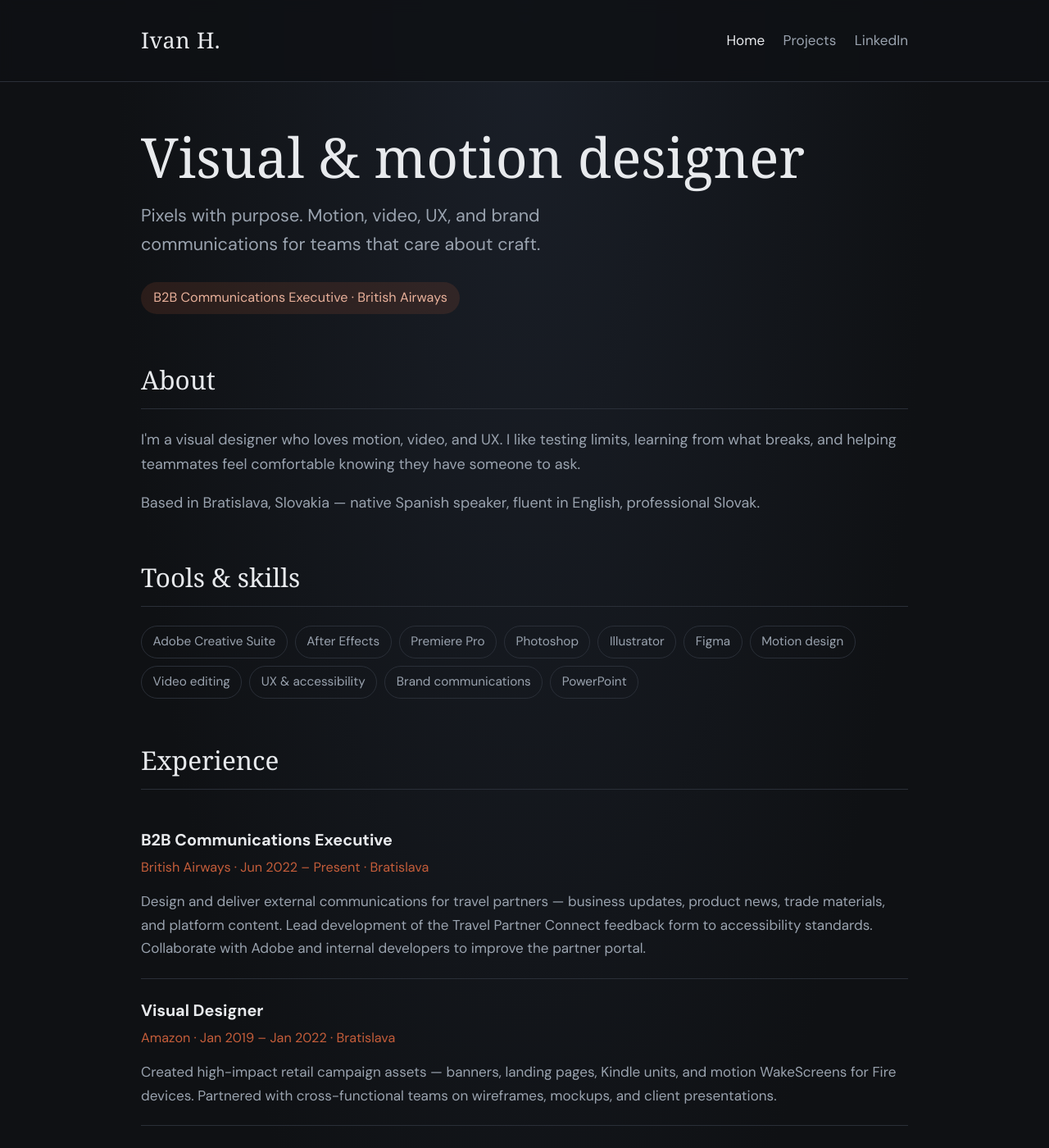
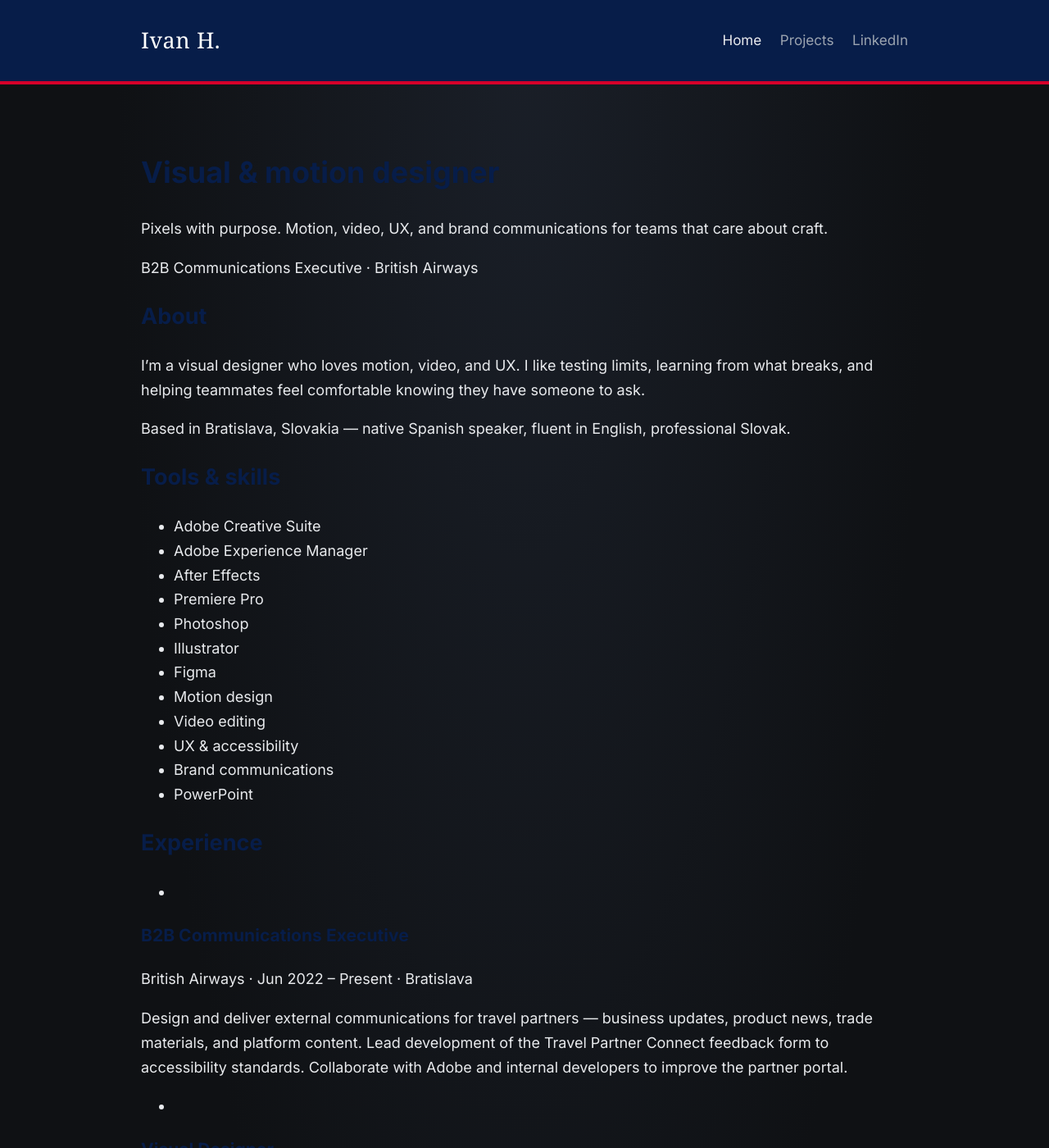
Before and after one commit to ivanhb-sk/ivanhb-sk.github.io, a Jekyll site: the page built from index.md, in a window 1280 px wide and 1400 px high. Shown: the whole window at 82% size. Built offline with Jekyll 4.4.1, drawn with Linux system fonts in a browser that asks for light colours; some web fonts are replaced.

Commit message:
add custom brand colors and fonts

```diff
--- a/assets/css/main.scss
+++ b/assets/css/main.scss
@@ -231,3 +231,53 @@ section h2 {
     align-items: flex-start;
   }
 }
+
+/* --- Custom BA Styles --- */
+
+// Keep everything above this line intact!
+
+/* 1. Import Inter (Mylius Modern alternative) */
+@import url('https://fonts.googleapis.com/css2?family=Inter:wght@300;400;500;600;700&display=swap');
+
+:root {
+  --ba-navy: #071D49;
+  --ba-blue: #132954;
+  --ba-speedbird: #D6002A;
+  --ba-bg-light: #F3F6F9;
+  --ba-text-dark: #333333;
+}
+
+body {
+  font-family: 'Inter', -apple-system, BlinkMacSystemFont, "Segoe UI", Roboto, sans-serif !important;
+}
+
+/* Custom Corporate Header */
+.site-header {
+  background-color: var(--ba-navy) !important;
+  border-bottom: 4px solid var(--ba-speedbird) !important;
+}
+
+.site-title, .site-nav .page-link {
+  color: #ffffff !important;
+}
+
+/* Typography Overrides */
+h1, h2, h3, h4 {
+  color: var(--ba-navy) !important;
+}
+
+/* AEM Grid Style Cards */
+.project-card {
+  background: white;
+  border: 1px solid #e2e8f0;
+  border-radius: 4px;
+  padding: 1.5rem;
+  margin-bottom: 1.5rem;
+  box-shadow: 0 1px 3px rgba(0,0,0,0.05);
+  transition: transform 0.2s, box-shadow 0.2s;
+}
+
+.project-card:hover {
+  border-left: 4px solid var(--ba-speedbird);
+  box-shadow: 0 4px 6px rgba(0,0,0,0.1);
+}
--- a/index.md
+++ b/index.md
@@ -3,68 +3,73 @@ layout: default
 title: Home
 ---
 
-<div class="hero">
-  <h1>Visual &amp; motion designer</h1>
-  <p class="tagline">Pixels with purpose. Motion, video, UX, and brand communications for teams that care about craft.</p>
-  <span class="role">B2B Communications Executive · British Airways</span>
-</div>
+# Visual & motion designer
 
-<section class="about">
-  <h2>About</h2>
-  <p>I'm a visual designer who loves motion, video, and UX. I like testing limits, learning from what breaks, and helping teammates feel comfortable knowing they have someone to ask.</p>
-  <p>Based in Bratislava, Slovakia — native Spanish speaker, fluent in English, professional Slovak.</p>
-</section>
+Pixels with purpose. Motion, video, UX, and brand communications for teams that care about craft.
 
-<section>
-  <h2>Tools &amp; skills</h2>
-  <ul class="skills">
-    <li>Adobe Creative Suite</li>
-    <li>After Effects</li>
-    <li>Premiere Pro</li>
-    <li>Photoshop</li>
-    <li>Illustrator</li>
-    <li>Figma</li>
-    <li>Motion design</li>
-    <li>Video editing</li>
-    <li>UX &amp; accessibility</li>
-    <li>Brand communications</li>
-    <li>PowerPoint</li>
-  </ul>
-</section>
+B2B Communications Executive · British Airways
 
-<section>
-  <h2>Experience</h2>
-  <ul class="timeline">
-    <li>
-      <h3>B2B Communications Executive</h3>
-      <div class="meta">British Airways · Jun 2022 – Present · Bratislava</div>
-      <p>Design and deliver external communications for travel partners — business updates, product news, trade materials, and platform content. Lead development of the Travel Partner Connect feedback form to accessibility standards. Collaborate with Adobe and internal developers to improve the partner portal.</p>
-    </li>
-    <li>
-      <h3>Visual Designer</h3>
-      <div class="meta">Amazon · Jan 2019 – Jan 2022 · Bratislava</div>
-      <p>Created high-impact retail campaign assets — banners, landing pages, Kindle units, and motion WakeScreens for Fire devices. Partnered with cross-functional teams on wireframes, mockups, and client presentations.</p>
-    </li>
-    <li>
-      <h3>VCM Finance Operation Analyst</h3>
-      <div class="meta">Amazon · Jan 2017 – Jan 2019 · Bratislava</div>
-      <p>Accounts payable and receivable, vendor finance resolution, SME for catalog cases, and process improvements adopted across three sites.</p>
-    </li>
-    <li>
-      <h3>Commercial Marketing Specialist</h3>
-      <div class="meta">HURPE C.B. · Jan 2012 – Jan 2017 · Granada, Spain</div>
-      <p>Managed online listings, client relationships, graphic design for presentations, photography, and video — optimizing marketing spend along the way.</p>
-    </li>
-  </ul>
-</section>
+## About
 
-<section>
-  <h2>Education</h2>
-  <ul class="timeline">
-    <li>
-      <h3>Diplomatura — Screenwriting for Film, TV &amp; Theatre</h3>
-      <div class="meta">TAI Madrid · 2001 – 2003</div>
-      <p>Video and 16mm production practice, short-film screenwriting, and a final feature-length screenplay project.</p>
-    </li>
-  </ul>
-</section>
+I'm a visual designer who loves motion, video, and UX. I like testing limits, learning from what breaks, and helping teammates feel comfortable knowing they have someone to ask.
+
+Based in Bratislava, Slovakia — native Spanish speaker, fluent in English, professional Slovak.
+
+## Tools & skills
+
+- Adobe Creative Suite
+- Adobe Experience Manager
+- After Effects
+- Premiere Pro
+- Photoshop
+- Illustrator
+- Figma
+- Motion design
+- Video editing
+- UX & accessibility
+- Brand communications
+- PowerPoint
+
+## Experience
+
+-
+
+### B2B Communications Executive
+
+British Airways · Jun 2022 – Present · Bratislava
+
+Design and deliver external communications for travel partners — business updates, product news, trade materials, and platform content. Lead development of the Travel Partner Connect feedback form to accessibility standards. Collaborate with Adobe and internal developers to improve the partner portal.
+
+-
+
+### Visual Designer
+
+Amazon · Jan 2019 – Jan 2022 · Bratislava
+
+Created high-impact retail campaign assets — banners, landing pages, Kindle units, and motion WakeScreens for Fire devices. Partnered with cross-functional teams on wireframes, mockups, and client presentations.
+
+-
+
+### VCM Finance Operation Analyst
+
+Amazon · Jan 2017 – Jan 2019 · Bratislava
+
+Accounts payable and receivable, vendor finance resolution, SME for catalog cases, and process improvements adopted across three sites.
+
+-
+
+### Commercial Marketing Specialist
+
+HURPE C.B. · Jan 2012 – Jan 2017 · Granada, Spain
+
+Managed online listings, client relationships, graphic design for presentations, photography, and video — optimizing marketing spend along the way.
+
+## Education
+
+-
+
+### Diplomatura — Screenwriting for Film, TV & Theatre
+
+TAI Madrid · 2001 – 2003
+
+Video and 16mm production practice, short-film screenwriting, and a final feature-length screenplay project.
```
